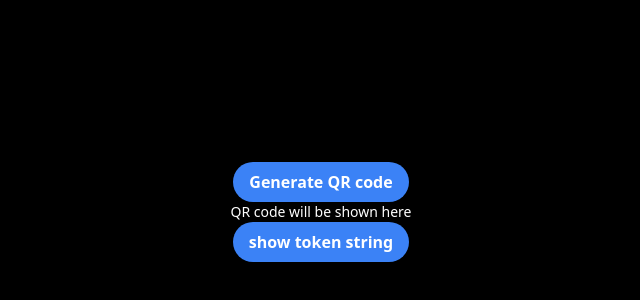
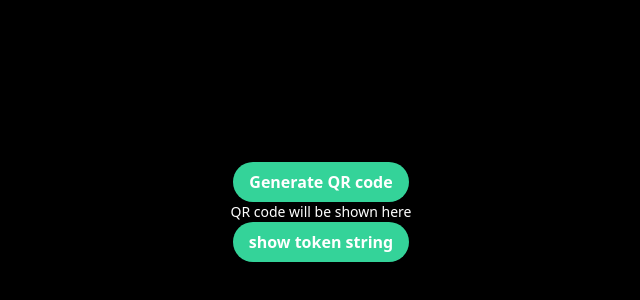
Before and after one commit to winxene/drinkify_website, a Next.js app: page / in a window 1280 px wide. Shown: the part 188-488 px from the top of the page, without its empty margins (319-959 px from the left). Built offline with nearby package versions, Linux system fonts and the light colour scheme.

Commit message:
chore: change button color, background color, and alignment

```diff
--- a/styles/globals.css
+++ b/styles/globals.css
@@ -3,15 +3,15 @@
 @import "tailwindcss/utilities";
 
 button {
-  @apply bg-blue-500 text-white font-bold py-2 px-4 rounded-full;
+  @apply bg-emerald-400 text-white font-bold py-2 px-4 rounded-full;
 }
 
 button:hover {
-  @apply bg-blue-700;
+  @apply bg-emerald-200;
 }
 
 button:active {
-  @apply bg-blue-800;
+  @apply bg-green-600;
 }
 
 img {
@@ -21,7 +21,6 @@ img {
 .container {
   width: 100%;
   padding: 0 1.5rem;
-
   @apply lg:max-w-5xl lg:mx-auto;
 }
 
```
